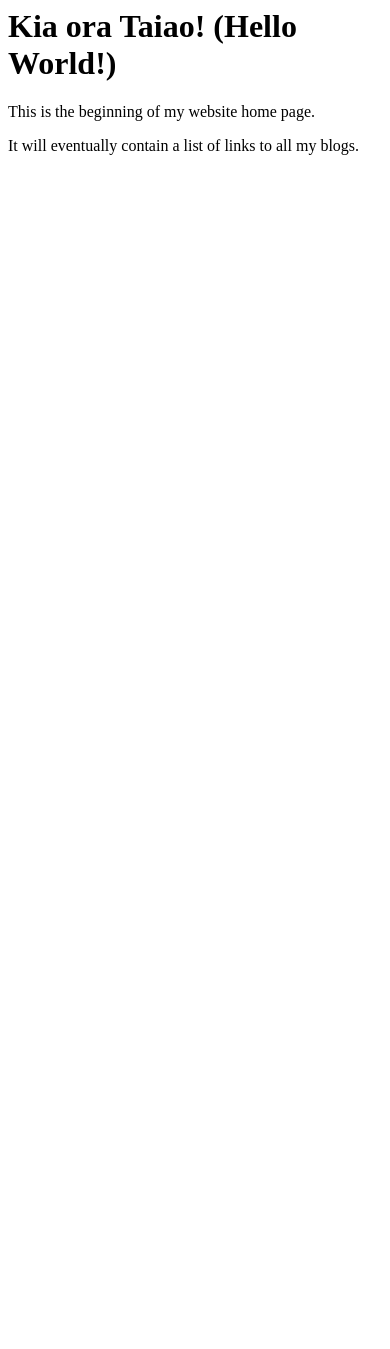
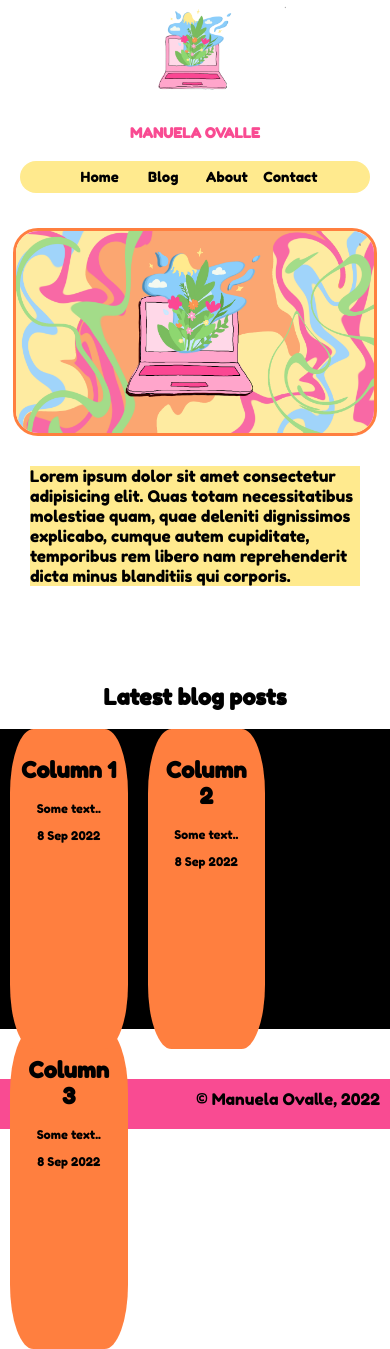
Before and after one commit to Manuela-Ovalle/Manuela-Ovalle.github.io, a plain HTML site: page index.html in a window 390 px wide. Before the commit the page ends 844 px from the top, so only its background shows below. Drawn offline with Linux system fonts and the light colour scheme; files whose address does not match are found by name.

Commit message:
add .css and .html code to blog site

```diff
--- a/index.html
+++ b/index.html
@@ -1,9 +1,90 @@
-<html>
-  <head>
-    <title>My blog</title>
+<!DOCTYPE html>
+<html lang="en">
+<head>
+  <meta charset="UTF-8">
+  <meta http-equiv="X-UA-Compatible" content="IE=edge">
+  <meta name="viewport" content="width=device-width, initial-scale=1.0">
+  <title>Manuela Ovalle</title>
+
+  <link rel="preconnect" href="https://fonts.googleapis.com">
+  <link rel="preconnect" href="https://fonts.gstatic.com" crossorigin>
+  <link href="https://fonts.googleapis.com/css2?family=Fredoka+One&display=swap" rel="stylesheet">
+
+<link rel="stylesheet" href="styles.css">
+</head>
+  <header>
+
+<!--Logo-->
+  <div class="logo">
+    <img class="img-logo" src="/Users/manuela/devacademy/Manuela-Ovalle.github.io/img/logo.PNG" alt="Manuela Ovalle logo">
+    <h3 class="header-title">MANUELA OVALLE</h3>
+  </div>
+
+
+  <!-- Top Navigation Menu-->
+  <div class="navbar">
+    <ul>
+      <li><a href="index.html">Home</a></li>
+      <li><a href="blog.html">Blog</a></li>
+      <li><a href="about.html">About</a></li>
+      <li><a href="contact.html">Contact</a></li>
+    </ul>
+  </div>
+  </header>
   <body>
-    <h1>Kia ora Taiao! (Hello World!)</h1>
-    <p> This is the beginning of my website home page.</p>
-    <p> It will eventually contain a list of links to all my blogs. </p>
+
+<!-- banner-image-->
+
+<img class="banner-image" src="/Users/manuela/devacademy/Manuela-Ovalle.github.io/img/header image.png" alt="illustration of logo with swirly colour background">
+
+<!--Paragraph -->
+<p id="home-bio">Lorem ipsum dolor sit amet consectetur adipisicing elit. Quas totam necessitatibus molestiae quam, quae deleniti dignissimos explicabo, cumque autem cupiditate, temporibus rem libero nam reprehenderit dicta minus blanditiis qui corporis.</p>
+
+<!-- Spacer-->
+<div id="spacer"></div>
+<!-- Spacer-->
+
+<!--LATEST BLOG POSTS-->
+
+<div class="blog-gallery-home-page">
+  <h2 class="blog-post-heading">Latest blog posts</h2>
+
+  <div class="flex-container">
+    <div class="column" style="background-color:#FF7F3F;">
+      <h2 class="blog-post-heading">Column 1</h2>
+      <p class="blog-post-text">Some text..</p>
+      <p class="blog-post-text" id="hp-blog-date">8 Sep 2022</p>
+
+    </div>
+    <div class="column" style="background-color:#FF7F3F;">
+      <h2 class="blog-post-heading">Column 2</h2>
+      <p class="blog-post-text">Some text..</p>
+      <p class="blog-post-text" id="hp-blog-date">8 Sep 2022</p>
+
+    </div>
+    </div>
+    <div class="column" style="background-color:#FF7F3F;">
+      <h2 class="blog-post-heading">Column 3</h2>
+      <p class="blog-post-text">Some text..</p>
+     <p class="blog-post-text" id="hp-blog-date">8 Sep 2022</p>
+
+    </div>
+    </div>
+  </div>
+
+
+  </div>
+</div>
+
+
+
+
+<!-- Spacer-->
+<div id="spacer"></div>
+<!-- footer-->
+
   </body>
+  <footer>
+    <p id="footer-text"> &copy; Manuela Ovalle, 2022</p>
+  </footer>
 </html>
--- /dev/null
+++ b/styles.css
@@ -0,0 +1,236 @@
+
+body {
+  font-family: 'Fredoka One', lato;
+  margin:0;
+  padding: 0;
+  background: #fff;
+  border: #FF7F3F;
+  align-items: center;
+
+}
+
+/*Logo*/
+.img-logo{
+  display:block;
+  margin-left:auto;
+  margin-right: auto;
+  width:50%;
+}
+
+.header-title {
+  text-align: center;
+  color:#F94B92;
+}
+/* Navigation menu */
+.navbar ul{
+  list-style: none;
+  background:#ffea8e;
+  padding: 2%;
+  margin:20px;
+  text-align: center;
+  border-radius: 25px;
+  font-size: 18px;
+}
+
+.navbar li{
+  display: inline-block;
+}
+
+.navbar a{
+  text-decoration: none;
+  color:#000;
+ width:80px;
+ display:block;
+ text-align: center;
+}
+
+/*HOME PAGE*/
+
+.banner-image{
+display: block;
+margin-left:auto;
+margin-right: auto;
+margin-top:35px;
+width:92%;
+border-radius:25px;
+border:3px solid #FF7F3F;
+}
+
+
+#home-bio {
+  margin:30px;
+  display: block;
+  background-color: #ffea8e;
+}
+
+
+/*BLOG COLUMNS*/
+.flex-container{
+  display: flex;
+  background-color: #000;
+  height:300px;
+
+}
+
+.column {
+  float: left;
+  width:25%;
+  padding: 10px;
+  margin-left:10px;
+  margin-right:10px;
+  height: 300px;
+  border-radius: 20%;
+}
+
+.blog-post-heading{
+  font-size: 22px;
+  text-align: center;
+}
+.blog-post-text{
+  text-align: center;
+  font-size: 12px;
+}
+
+
+/*FOOTER*/
+
+#spacer{
+  height: 50px;
+
+}
+
+footer{
+  background-color: #F94B92;
+  height:50px;
+}
+#footer-text{
+  float:right;
+  margin:10px;
+}
+
+/*BLOG PAGE*/
+#blog-page{
+  align-items: center;
+  text-align: center;
+  margin:2%;
+  }
+
+
+
+
+/*ABOUT PAGE*/
+#about-page{
+  align-items: center;
+  text-align: center;
+  margin:2%;
+  }
+
+/* CONTACT PAGE*/
+
+/* input text */
+#contact-page{
+align-items: center;
+text-align: center;
+margin:2%;
+}
+
+#contact-form{
+background-color: #ffea8e;
+border-radius: 25%;
+margin-bottom: 2%;
+padding: 2%;
+margin:5%;
+
+}
+
+.h3-header{
+  margin-top: 2%;
+  text-align: center;
+}
+
+label{
+  text-align: center;
+  width: 50%;
+}
+
+#text-input{
+  margin: 5%;
+}
+
+input{
+  width: 50%;
+  margin:2%;
+  align-items: center;
+}
+
+/* radio buttons */
+.radio-buttons [type=radio]{
+float:left;
+
+}
+
+#radio-label{
+float: left;
+
+}
+
+button{
+  background-color: #F94B92;
+  border: none;
+  color: white;
+  margin:5%;
+   padding: 2%;
+   padding-left: 5%;
+   padding-right: 5%;
+  border-radius: 12%;
+  text-align: center;
+  text-decoration: none;
+  display: inline-block;
+    ;
+    }
+
+    /* MEDIA QUERIES HEADER*/
+
+@media(max-width:390px) {
+
+  .navbar ul{
+    font-size:14px;
+  }
+  .navbar a{
+  width:60px;
+  }
+  h1{
+    font-size: 22px;
+   }
+
+p{
+  margin-left :15%;
+  margin-right :15%;
+}
+
+h3{
+  font-size: 14px;
+}
+
+}
+
+@media(max-width:768px){
+#contact-form{
+  margin:60px;
+
+}
+}
+
+@media(min-width:768px){
+  #contact-form{
+    margin-left :100px;
+  margin-right :100px;
+  }
+}
+
+@media(min-width:1440px){
+  #contact-form{
+    margin-left :300px;
+  margin-right :300px;
+  }
+}
```
Also changed, not shown: about.html (added, +36 -0 lines), blog.html (added, +36 -0 lines), contact.html (added, +92 -0 lines), img/header image.png (added), img/logo.PNG (added), 2 other files.
